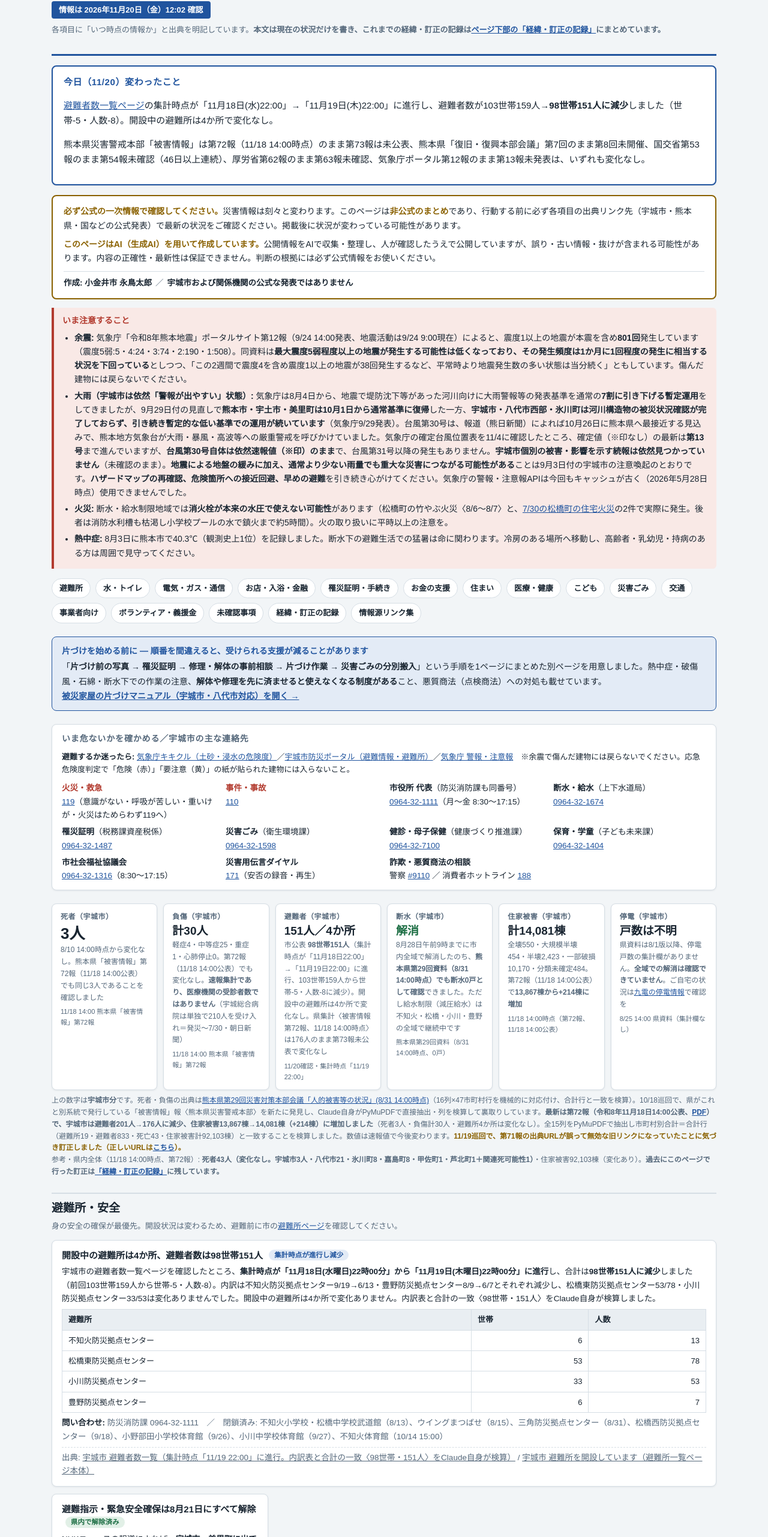
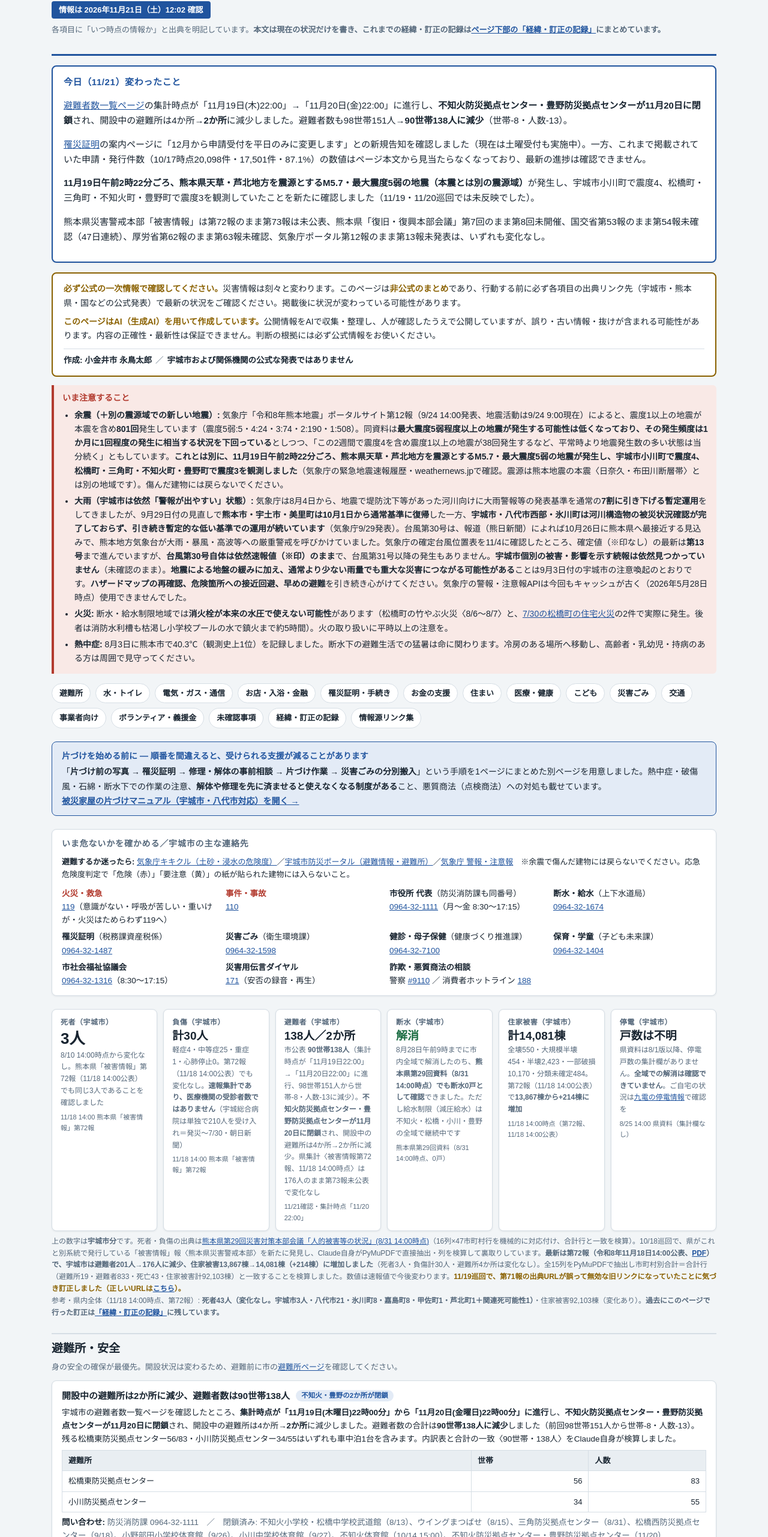
Before and after one commit to toritarosan/uki-shien-dashboard, a plain HTML site: page index.html in a window 1280 px wide. Shown: the part 138-2700 px from the top of the page at 60% size. Drawn offline with Linux system fonts and the light colour scheme.

Commit message:
自動更新 2026-11-21 12:02 JST
- 避難者数一覧ページの進行〈90世帯138人への減少、避難所4→2か所（不知火・豊野防災拠点センターが11/20閉鎖）〉を確認し反映
- 罹災証明の12月から平日のみ受付への変更を新規確認し反映。一方、申請・発行の進捗数値がページ本文から見当たらなくなったため「未確認」とした
- 11月19日未明に天草・芦北地方を震源とするM5.7・最大震度5弱の地震（宇城市小川町で震度4）が発生していたことを新規発見し、気象庁一次資料と独立報道の2点で確認して「いま注意すること」欄へ反映
- 熊本県「被害情報」第72報・復旧復興本部会議第7回・国交省第53報・厚労省第62報・気象庁ポータル第12報はいずれも変化なし
- その他の継続確認項目（罹災証明以外）は変化なし

Co-Authored-By: Claude Sonnet 5 <noreply@anthropic.com>
Claude-Session: https://claude.ai/code/session_013bycibPjwhDDNEs2J5vP42

```diff
--- a/index.html
+++ b/index.html
@@ -214,14 +214,16 @@
   <div class="eyebrow">令和8年熊本地震（2026年7月28日発生）</div>
   <h1>宇城市 災害支援情報ダッシュボード</h1>
   <p class="quake-line">2026年7月28日（火）16時27分ごろ発生 ／ 震源: 熊本県熊本地方 ／ M7.1（暫定値）・深さ約16km（暫定値） ／ <strong>宇城市・氷川町で震度7</strong>（熊本市・八代市・宇土市・美里町・益城町・嘉島町・甲佐町で震度6強） ／ 津波注意報は同日18:10解除</p>
-  <span class="asof-badge">情報は 2026年11月20日（金）12:02 確認</span>
+  <span class="asof-badge">情報は 2026年11月21日（土）12:02 確認</span>
   <p class="top-note">各項目に「いつ時点の情報か」と出典を明記しています。<b>本文は現在の状況だけを書き、これまでの経緯・訂正の記録は<a href="#kiroku">ページ下部の「経緯・訂正の記録」</a>にまとめています。</b></p>
 </header>
 
 <div class="today">
-  <h2>今日（11/20）変わったこと</h2>
-  <p><a href="#hinan">避難者数一覧ページ</a>の集計時点が「11月18日(水)22:00」→「11月19日(木)22:00」に進行し、避難者数が103世帯159人→<b>98世帯151人に減少</b>しました（世帯-5・人数-8）。開設中の避難所は4か所で変化なし。</p>
-  <p>熊本県災害警戒本部「被害情報」は第72報（11/18 14:00時点）のまま第73報は未公表、熊本県「復旧・復興本部会議」第7回のまま第8回未開催、国交省第53報のまま第54報未確認（46日以上連続）、厚労省第62報のまま第63報未確認、気象庁ポータル第12報のまま第13報未発表は、いずれも変化なし。</p>
+  <h2>今日（11/21）変わったこと</h2>
+  <p><a href="#hinan">避難者数一覧ページ</a>の集計時点が「11月19日(木)22:00」→「11月20日(金)22:00」に進行し、<b>不知火防災拠点センター・豊野防災拠点センターが11月20日に閉鎖</b>され、開設中の避難所は4か所→<b>2か所</b>に減少しました。避難者数も98世帯151人→<b>90世帯138人に減少</b>（世帯-8・人数-13）。</p>
+  <p><a href="#risai">罹災証明</a>の案内ページに「12月から申請受付を平日のみに変更します」との新規告知を確認しました（現在は土曜受付も実施中）。一方、これまで掲載されていた申請・発行件数（10/17時点20,098件・17,501件・87.1%）の数値はページ本文から見当たらなくなっており、最新の進捗は確認できません。</p>
+  <p><b>11月19日午前2時22分ごろ、熊本県天草・芦北地方を震源とするM5.7・最大震度5弱の地震（本震とは別の震源域）</b>が発生し、宇城市小川町で震度4、松橋町・三角町・不知火町・豊野町で震度3を観測していたことを新たに確認しました（11/19・11/20巡回では未反映でした）。</p>
+  <p>熊本県災害警戒本部「被害情報」は第72報のまま第73報は未公表、熊本県「復旧・復興本部会議」第7回のまま第8回未開催、国交省第53報のまま第54報未確認（47日連続）、厚労省第62報のまま第63報未確認、気象庁ポータル第12報のまま第13報未発表は、いずれも変化なし。</p>
 </div>
 
 <div class="disclaimer">
@@ -233,7 +235,7 @@
 <div class="alert">
   <strong>いま注意すること</strong>
   <ul>
-    <li><b>余震:</b> 気象庁「令和8年熊本地震」ポータルサイト第12報（9/24 14:00発表、地震活動は9/24 9:00現在）によると、震度1以上の地震が本震を含め<b>801回</b>発生しています（震度5弱:5・4:24・3:74・2:190・1:508）。同資料は<b>最大震度5弱程度以上の地震が発生する可能性は低くなっており、その発生頻度は1か月に1回程度の発生に相当する状況を下回っている</b>としつつ、「この2週間で震度4を含め震度1以上の地震が38回発生するなど、平常時より地震発生数の多い状態は当分続く」ともしています。傷んだ建物には戻らないでください。</li>
+    <li><b>余震（＋別の震源域での新しい地震）:</b> 気象庁「令和8年熊本地震」ポータルサイト第12報（9/24 14:00発表、地震活動は9/24 9:00現在）によると、震度1以上の地震が本震を含め<b>801回</b>発生しています（震度5弱:5・4:24・3:74・2:190・1:508）。同資料は<b>最大震度5弱程度以上の地震が発生する可能性は低くなっており、その発生頻度は1か月に1回程度の発生に相当する状況を下回っている</b>としつつ、「この2週間で震度4を含め震度1以上の地震が38回発生するなど、平常時より地震発生数の多い状態は当分続く」ともしています。<b>これとは別に、11月19日午前2時22分ごろ、熊本県天草・芦北地方を震源とするM5.7・最大震度5弱の地震が発生し、宇城市小川町で震度4、松橋町・三角町・不知火町・豊野町で震度3を観測しました</b>（気象庁の緊急地震速報履歴・weathernews.jpで確認。震源は熊本地震の本震〈日奈久・布田川断層帯〉とは別の地域です）。傷んだ建物には戻らないでください。</li>
     <li><b>大雨（宇城市は依然「警報が出やすい」状態）:</b> 気象庁は8月4日から、地震で堤防沈下等があった河川向けに大雨警報等の発表基準を通常の<b>7割に引き下げる暫定運用</b>をしてきましたが、9月29日付の見直しで<b>熊本市・宇土市・美里町は10月1日から通常基準に復帰</b>した一方、<b>宇城市・八代市西部・氷川町は河川構造物の被災状況確認が完了しておらず、引き続き暫定的な低い基準での運用が続いています</b>（気象庁9/29発表）。台風第30号は、報道（熊日新聞）によれば10月26日に熊本県へ最接近する見込みで、熊本地方気象台が大雨・暴風・高波等への厳重警戒を呼びかけていました。気象庁の確定台風位置表を11/4に確認したところ、確定値（※印なし）の最新は<b>第13号</b>まで進んでいますが、<b>台風第30号自体は依然速報値（※印）のまま</b>で、台風第31号以降の発生もありません。<b>宇城市個別の被害・影響を示す続報は依然見つかっていません</b>（未確認のまま）。<b>地震による地盤の緩みに加え、通常より少ない雨量でも重大な災害につながる可能性がある</b>ことは9月3日付の宇城市の注意喚起のとおりです。<b>ハザードマップの再確認、危険箇所への接近回避、早めの避難</b>を引き続き心がけてください。気象庁の警報・注意報APIは今回もキャッシュが古く（2026年5月28日時点）使用できませんでした。</li>
     <li><b>火災:</b> 断水・給水制限地域では<b>消火栓が本来の水圧で使えない可能性</b>があります（松橋町の竹やぶ火災〈8/6〜8/7〉と、<a href="https://www.tku.co.jp/news/?news_id=20260730-00000007">7/30の松橋町の住宅火災</a>の2件で実際に発生。後者は消防水利槽も枯渇し小学校プールの水で鎮火まで約5時間）。火の取り扱いに平時以上の注意を。</li>
     <li><b>熱中症:</b> 8月3日に熊本市で40.3℃（観測史上1位）を記録しました。断水下の避難生活での猛暑は命に関わります。冷房のある場所へ移動し、高齢者・乳幼児・持病のある方は周囲で見守ってください。</li>
@@ -298,9 +300,9 @@
   </div>
   <div class="stat">
     <div class="label">避難者（宇城市）</div>
-    <div class="value sm">151人／4か所</div>
-    <div class="sub">市公表 <b>98世帯151人</b>（集計時点が「11月18日22:00」→「11月19日22:00」に進行、103世帯159人から世帯-5・人数-8に減少）。開設中の避難所は4か所で変化なし。県集計〈被害情報第72報、11/18 14:00時点〉は176人のまま第73報未公表で変化なし</div>
-    <div class="asof">11/20確認・集計時点「11/19 22:00」</div>
+    <div class="value sm">138人／2か所</div>
+    <div class="sub">市公表 <b>90世帯138人</b>（集計時点が「11月19日22:00」→「11月20日22:00」に進行、98世帯151人から世帯-8・人数-13に減少）。<b>不知火防災拠点センター・豊野防災拠点センターが11月20日に閉鎖</b>され、開設中の避難所は4か所→2か所に減少。県集計〈被害情報第72報、11/18 14:00時点〉は176人のまま第73報未公表で変化なし</div>
+    <div class="asof">11/21確認・集計時点「11/20 22:00」</div>
   </div>
   <div class="stat">
     <div class="label">断水（宇城市）</div>
@@ -329,17 +331,15 @@
   <p class="sec-note">身の安全の確保が最優先。開設状況は変わるため、避難前に市の<a href="https://www.city.uki.kumamoto.jp/toppage/important/2609102">避難所ページ</a>を確認してください。</p>
   <div class="grid">
     <div class="card span2">
-      <h3>開設中の避難所は4か所、避難者数は98世帯151人 <span class="pill p-info">集計時点が進行し減少</span></h3>
-      <p>宇城市の避難者数一覧ページを確認したところ、<b>集計時点が「11月18日(水曜日)22時00分」から「11月19日(木曜日)22時00分」に進行</b>し、合計は<b>98世帯151人に減少</b>しました（前回103世帯159人から世帯-5・人数-8）。内訳は不知火防災拠点センター9/19→6/13・豊野防災拠点センター8/9→6/7とそれぞれ減少し、松橋東防災拠点センター53/78・小川防災拠点センター33/53は変化ありませんでした。開設中の避難所は4か所で変化ありません。内訳表と合計の一致〈98世帯・151人〉をClaude自身が検算しました。</p>
+      <h3>開設中の避難所は2か所に減少、避難者数は90世帯138人 <span class="pill p-info">不知火・豊野の2か所が閉鎖</span></h3>
+      <p>宇城市の避難者数一覧ページを確認したところ、<b>集計時点が「11月19日(木曜日)22時00分」から「11月20日(金曜日)22時00分」に進行</b>し、<b>不知火防災拠点センター・豊野防災拠点センターが11月20日に閉鎖</b>され、開設中の避難所は4か所→<b>2か所</b>に減少しました。避難者数の合計は<b>90世帯138人に減少</b>しました（前回98世帯151人から世帯-8・人数-13）。残る松橋東防災拠点センター56/83・小川防災拠点センター34/55はいずれも車中泊1台を含みます。内訳表と合計の一致〈90世帯・138人〉をClaude自身が検算しました。</p>
       <div class="tbl-wrap"><table>
         <tr><th>避難所</th><th>世帯</th><th>人数</th></tr>
-        <tr><td>不知火防災拠点センター</td><td class="num">6</td><td class="num">13</td></tr>
-        <tr><td>松橋東防災拠点センター</td><td class="num">53</td><td class="num">78</td></tr>
-        <tr><td>小川防災拠点センター</td><td class="num">33</td><td class="num">53</td></tr>
-        <tr><td>豊野防災拠点センター</td><td class="num">6</td><td class="num">7</td></tr>
+        <tr><td>松橋東防災拠点センター</td><td class="num">56</td><td class="num">83</td></tr>
+        <tr><td>小川防災拠点センター</td><td class="num">34</td><td class="num">55</td></tr>
       </table></div>
-      <p class="meta"><b>問い合わせ:</b> 防災消防課 0964-32-1111　／　閉鎖済み: 不知火小学校・松橋中学校武道館（8/13）、ウイングまつばせ（8/15）、三角防災拠点センター（8/31）、松橋西防災拠点センター（9/18）、小野部田小学校体育館（9/26）、小川中学校体育館（9/27）、不知火体育館（10/14 15:00）</p>
-      <p class="src">出典: <a href="https://www.city.uki.kumamoto.jp/kurashi/bosaiinfo/2610320">宇城市 避難者数一覧（集計時点「11/19 22:00」に進行。内訳表と合計の一致〈98世帯・151人〉をClaude自身が検算）</a> / <a href="https://www.city.uki.kumamoto.jp/kurashi/bosaiinfo/bosai/2609102">宇城市 避難所を開設しています（避難所一覧ページ本体）</a></p>
+      <p class="meta"><b>問い合わせ:</b> 防災消防課 0964-32-1111　／　閉鎖済み: 不知火小学校・松橋中学校武道館（8/13）、ウイングまつばせ（8/15）、三角防災拠点センター（8/31）、松橋西防災拠点センター（9/18）、小野部田小学校体育館（9/26）、小川中学校体育館（9/27）、不知火体育館（10/14 15:00）、不知火防災拠点センター・豊野防災拠点センター（11/20）</p>
+      <p class="src">出典: <a href="https://www.city.uki.kumamoto.jp/kurashi/bosaiinfo/2610320">宇城市 避難者数一覧（集計時点「11/20 22:00」に進行。内訳表と合計の一致〈90世帯・138人〉をClaude自身が検算）</a> / <a href="https://www.city.uki.kumamoto.jp/kurashi/bosaiinfo/bosai/2609102">宇城市 避難所を開設しています（避難所一覧ページ本体）</a></p>
     </div>
     <div class="card">
       <h3>避難指示・緊急安全確保は8月21日にすべて解除 <span class="pill p-ok">県内で解除済み</span></h3>
@@ -548,12 +548,11 @@
         <li><b>被害認定調査は8月8日から実施中</b>。兵庫県内7市からの応援職員が調査員として参加し、申請受付順に調査します。<b>不在でも調査でき、立ち会いは不要</b>です</li>
         <li><b>三重県が宇城市へ派遣していた応援職員（8月2日〜11月4日）が、本日11月4日で終了します。</b>業務は罹災証明書交付支援（受付）・避難所運営支援・被害認定調査（二次調査）で、延べ派遣人数は1,006人（県・市町職員含む）でした。別途、愛知県も罹災証明「第2次調査」支援のため職員を派遣しており（第1陣10/14〜22・第2陣10/28〜11/5、各9日間・各10名）、こちらはこのセッションから一次ページへ直接アクセスできずWeb検索での確認にとどまります</li>
         <li>市は「<b>申請受付は9月も継続する予定</b>」と案内しています。発行まで数日〜数週間かかる場合があります</li>
-        <li><b>申請・発行の進捗状況の基準日が進みました。</b>10月17日現在で<b>申請20,098件・発行17,501件（発行率87.1%）</b>です（10月12日時点19,756件・16,822件・85.1%から申請+342件・発行+679件、発行率も改善）。<b>10/13以降断続的に続いていたページへのアクセス不能状態は、今回は解消しています</b></li>
-        <li><b style="color:var(--ok)">三角支所・豊野支所・小川ラポートでの受付は、予告どおり9月25日（金）をもって終了しました。</b>市ページの記載が「終了しました」という過去形に変わったことを確認し、長らく「未確認」としていた項目が解消しました。以後は<b>ウイングまつばせに一本化</b>し、休日（土日祝）を含め当面の間受付を継続しています（受付時間は変わらず9:00〜12:00・13:00〜16:00）</li>
-        <li><b>11月からは、受付が平日および土曜日のみになります</b>（現在の土日祝受付から縮小。会場・受付時間〈ウイングまつばせ、9:00〜12:00・13:00〜16:00〉自体に変更はありません）</li>
+        <li><b>申請・発行の進捗状況（10月17日現在・申請20,098件・発行17,501件・発行率87.1%）は、11/20更新のページ本文から数値自体が見当たらなくなりました。</b>統計が削除されたのか別ページに移動したのかは断定できません。最新の進捗は<b>未確認</b>です（次回巡回で継続確認）</li>
+        <li><b style="color:var(--ok)">三角支所・豊野支所・小川ラポートでの受付は、予告どおり9月25日（金）をもって終了しました。</b>以後は<b>ウイングまつばせに一本化</b>し、現在は土曜受付も実施していますが、<b>12月からは受付が平日のみに変更される</b>予定です（会場・受付時間〈ウイングまつばせ、9:00〜12:00・13:00〜16:00〉自体に変更はありません。2次調査の受付も同様に12月から平日のみになります）</li>
       </ul>
       <p class="meta"><b>問い合わせ:</b> 税務課資産税係 0964-32-1487</p>
-      <p class="src">出典: <a href="https://www.city.uki.kumamoto.jp/kurashi/bosaiinfo/sonota_bousai/2515854">宇城市 罹災証明案内ページ（10/27更新、進捗数値〈10/17時点〉・11月からの受付日変更を確認）</a> / <a href="https://www.city.uki.kumamoto.jp/kurashi/sonota_kurashi/2616414">宇城市 被害認定調査を開始しました</a> / <a href="https://kumanichi.com/articles/2023966">熊本日日新聞（8/10 17:47配信、小川町での受付開始を報道）</a> / <a href="https://www.pref.kumamoto.jp/uploaded/attachment/316443.pdf">熊本県第18回各部報告資料（8/8 14:00時点、人的支援計220人日）</a></p>
+      <p class="src">出典: <a href="https://www.city.uki.kumamoto.jp/kurashi/bosaiinfo/sonota_bousai/2515854">宇城市 罹災証明案内ページ（11/20更新、12月からの受付日変更を確認。進捗数値は11/21巡回時点で本文から見当たらない）</a> / <a href="https://www.city.uki.kumamoto.jp/kurashi/sonota_kurashi/2616414">宇城市 被害認定調査を開始しました</a> / <a href="https://kumanichi.com/articles/2023966">熊本日日新聞（8/10 17:47配信、小川町での受付開始を報道）</a> / <a href="https://www.pref.kumamoto.jp/uploaded/attachment/316443.pdf">熊本県第18回各部報告資料（8/8 14:00時点、人的支援計220人日）</a></p>
     </div>
     <div class="card">
       <h3>片付け前に「被災状況の写真」を <span class="pill p-crit">重要</span></h3>
@@ -1122,8 +1121,9 @@
 <section id="mikakunin">
   <h2>まだ確認できていないこと</h2>
   <div class="unconfirmed">
-    <h3>「未発表・未確認」の事項を正直に明示します（2026年11月20日 12:02時点）</h3>
+    <h3>「未発表・未確認」の事項を正直に明示します（2026年11月21日 12:02時点）</h3>
     <ul>
+      <li><b>罹災証明の最新の申請・発行件数</b>（10/17時点20,098件・17,501件・87.1%から、11/20更新のページで数値表示自体が見当たらなくなりました）</li>
       <li><b>宇城市・美里町の避難指示解除（8/21）の一次発表</b>（NHKニュースの記事見出しで確認しましたが、市・県自身による公式発表の本文は確認できていません）</li>
       <li><b>宇城市の被災者生活再建支援金の受付開始日</b>（本文と下部の窓口表記が食い違ったまま。「受付開始」を明示する文言はなし）</li>
       <li><b>災害援護資金の宇城市での受付開始日</b>（申込期限は11/5に「令和9年2月1日」へ延長されたことが判明。受付開始日を示す文言は依然なし）</li>
@@ -1346,7 +1346,7 @@
 <footer>
   <p><b>このダッシュボードについて:</b> 宇城市・熊本県・国（内閣府/厚労省/国交省ほか）・ライフライン各社・交通各社・報道・支援団体の公式発表を横断調査し、原則として「本文まで確認できた情報」のみを掲載しています。本文まで確認できなかった項目は<a href="#mikakunin">「まだ確認できていないこと」</a>に明示し、過去の訂正と経緯は<a href="#kiroku">「経緯・訂正の記録」</a>に残しています。</p>
   <p>被害数値はすべて速報値であり、時点により異なります（各項目に時点を明記）。行動の前に必ず出典リンク先の最新情報を確認してください。</p>
-  <p><b>作成: 小金井市 永鳥太郎</b> ／ 作成日: 2026-07-31 ／ 最終裏取り: 2026-11-20 12:02 JST ／ 出典は各項目に記載</p>
+  <p><b>作成: 小金井市 永鳥太郎</b> ／ 作成日: 2026-07-31 ／ 最終裏取り: 2026-11-21 12:02 JST ／ 出典は各項目に記載</p>
   <p>本ページは生成AIを用いて公開情報を収集・整理した<b>非公式のまとめ</b>です。宇城市および関係機関の公式発表ではありません。誤り・古い情報が含まれる可能性があるため、<b>行動の前に必ず公式の一次情報をご確認ください</b>。</p>
   <p>関連ページ: <a href="https://toritarosan.github.io/yatsushiro-shien-dashboard/">八代市 災害支援情報ダッシュボード</a> ／ <a href="https://toritarosan.github.io/kumamoto-katazuke-manual/">被災家屋の片づけマニュアル（宇城市・八代市対応）</a></p>
 </footer>
```
Also changed, not shown: 2 other files.
